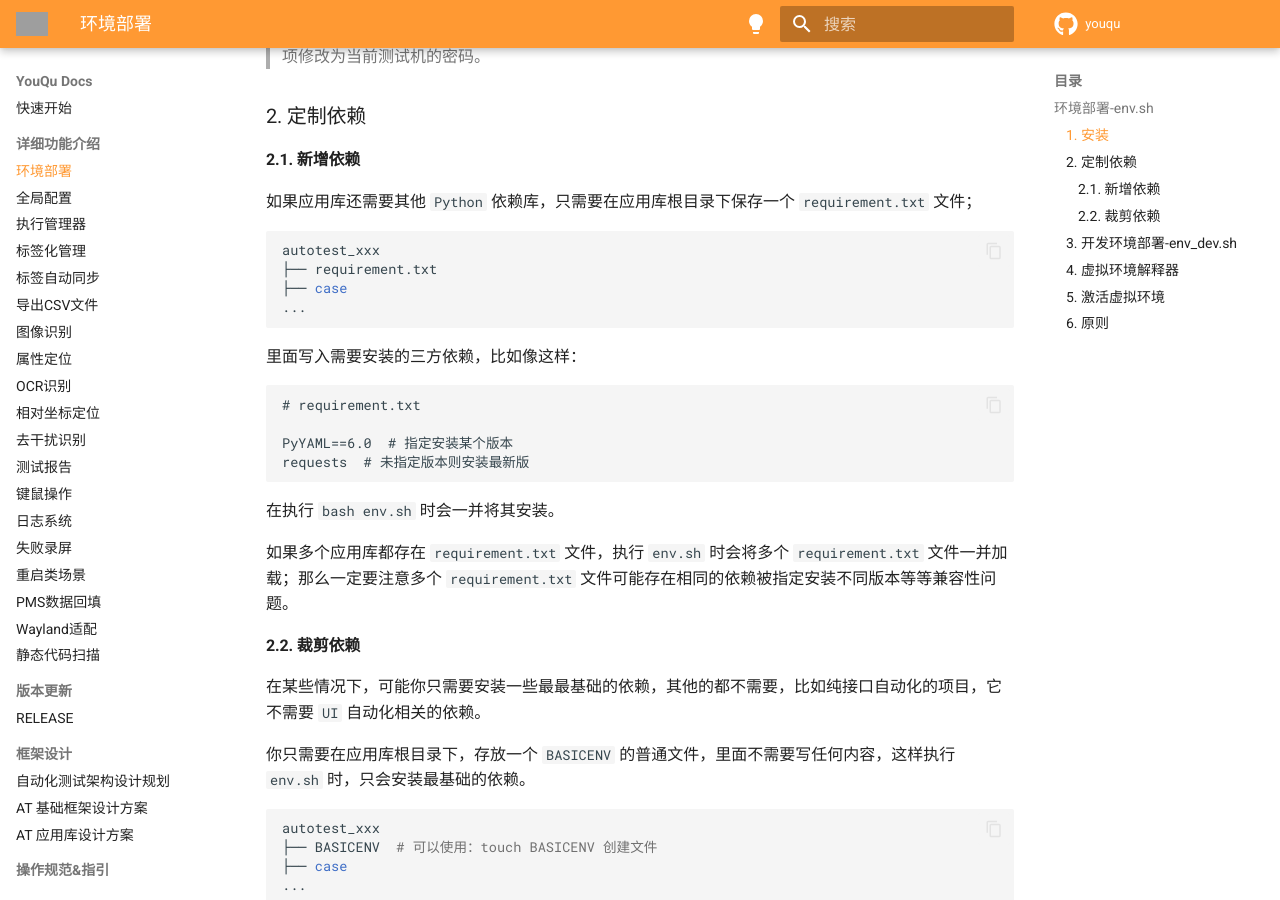
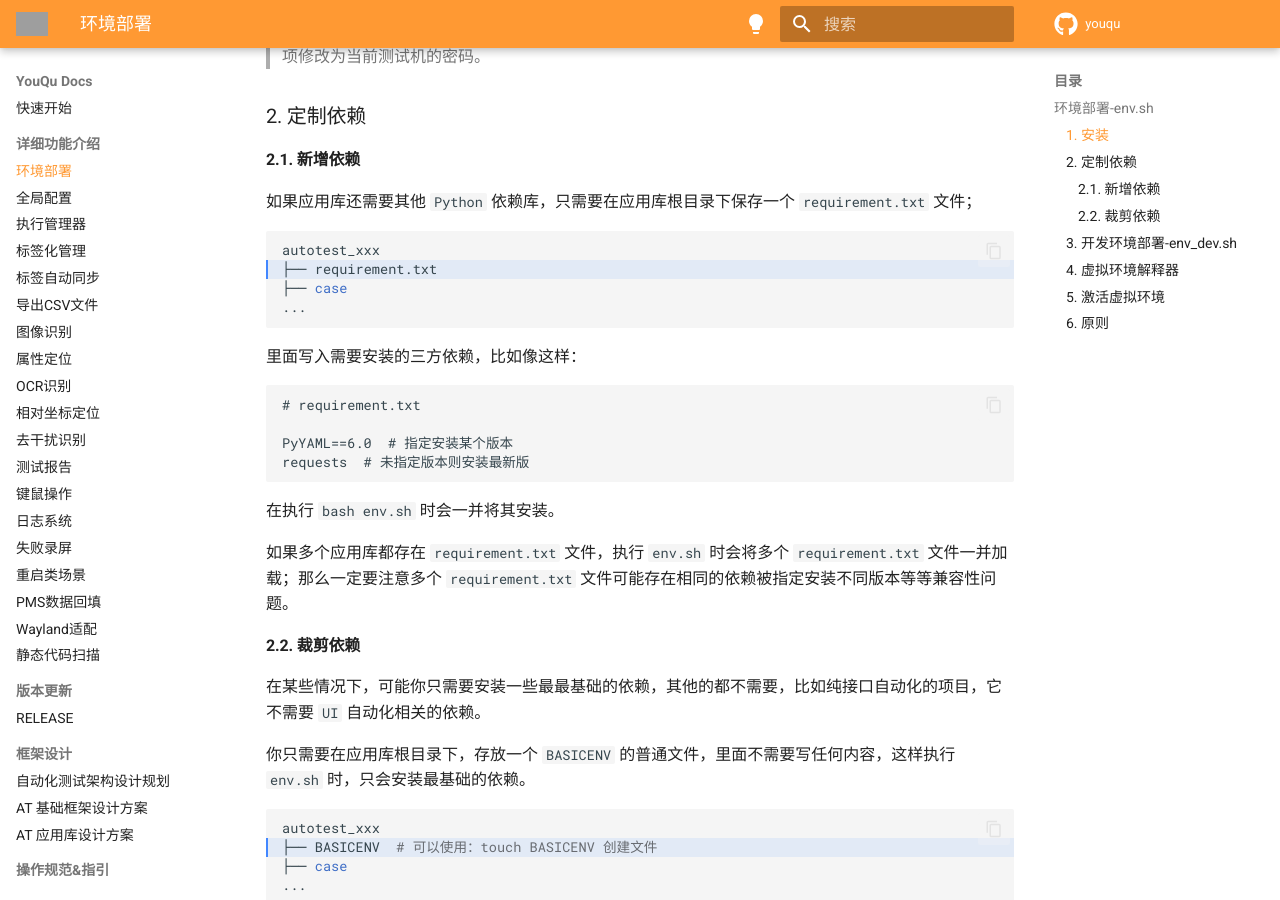
Before and after one commit to linuxdeepin/youqu, an MkDocs documentation site: the page built from docs/框架功能介绍/环境部署.md, in a window 1280 px wide and 900 px high, scrolled down 356 px. Built offline with MkDocs 1.6.1 and Material for MkDocs 9.7.7, drawn with Linux system fonts in a browser that asks for light colours; comment, search, counter and statistics services are not loaded; the version menu is left out; grey boxes are pictures that could not be loaded.

Commit message:
fix: 修复了一些已知问题；
Description:

Log:

````diff
--- a/docs/框架功能介绍/环境部署.md
+++ b/docs/框架功能介绍/环境部署.md
@@ -16,7 +16,7 @@ bash env.sh
 
 如果应用库还需要其他 `Python` 依赖库，只需要在应用库根目录下保存一个 `requirement.txt` 文件；
 
-```shell
+```shell hl_lines="2"
 autotest_xxx
 ├── requirement.txt
 ├── case
@@ -42,7 +42,7 @@ requests  # 未指定版本则安装最新版
 
 你只需要在应用库根目录下，存放一个 `BASICENV` 的普通文件，里面不需要写任何内容，这样执行 `env.sh` 时，只会安装最基础的依赖。
 
-```shell
+```shell hl_lines="2"
 autotest_xxx
 ├── BASICENV  # 可以使用：touch BASICENV 创建文件
 ├── case
````
Also changed, not shown: RELEASE.md (+1 -0 lines), 1 other file.
